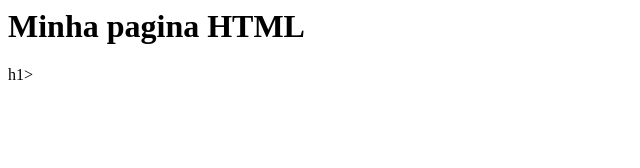
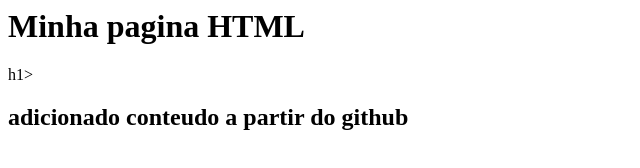
Before and after one commit to Shirley1317/gama-no-github, a plain HTML site: page index.html in a window 1280 px wide. Shown: the whole page, without its empty margins (0-640 px from the left). Drawn offline with Linux system fonts and the light colour scheme.

Commit message:
Atualização a partir do github

```diff
--- a/index.html
+++ b/index.html
@@ -2,5 +2,6 @@
     <body>
         <h1> Minha pagina HTML</h1>
         h1>
+        <h2> adicionado conteudo a partir do github</h2>
     </body>
 </html>
```
